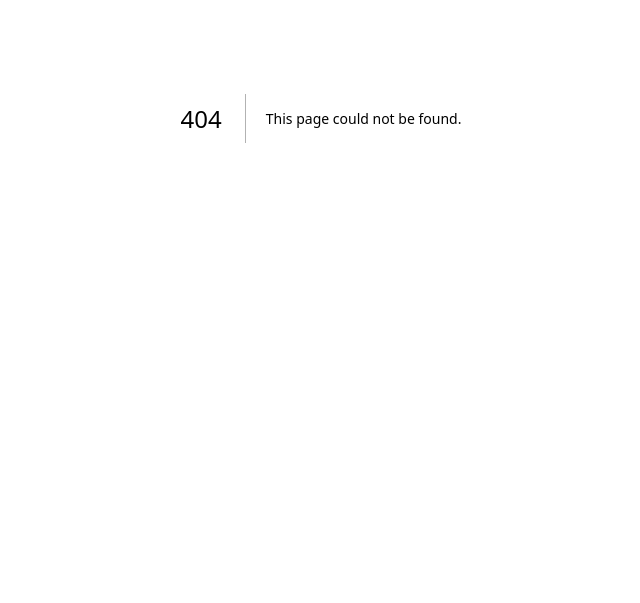
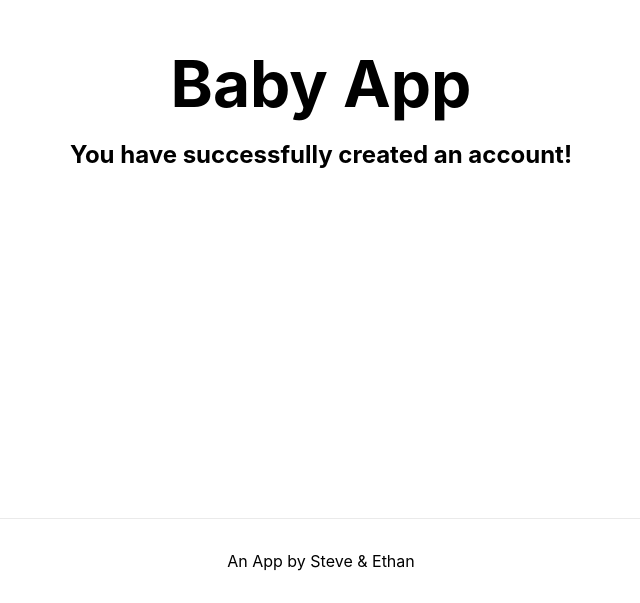
Before and after one commit to CodeBrewLatte/baby-app, a Next.js app: page /success in a window 1280 px wide. Before the commit this address had no page. Shown: the part 282-885 px from the top of the page, without its empty margins (319-959 px from the left). Before the commit the page ends 800 px from the top, so only its background shows below. Built offline with nearby package versions, Linux system fonts and the light colour scheme.

Commit message:
cookie work halted, working on login redirects successful

```diff
--- a/components/signUp.jsx
+++ b/components/signUp.jsx
@@ -6,6 +6,7 @@ import { Container } from '@material-ui/core';
 import { Grid } from '@mui/material';
 import Button from '@mui/material/Button';
 import { useRef, useState, useEffect } from 'react';
+import { useRouter } from "next/router";
 
 const SignUp = () => {
 
@@ -14,15 +15,21 @@ const SignUp = () => {
   const [password,setPassword] = useState('')
   const [baby,setBaby] = useState('')
   const [errorLog, setErrorLog] = useState([])
+  const router = useRouter()
   let errorDom;
 
   //log elements to the DOM
-  if(errorLog.length > 0) {errorDom = errorLog[0].map((element,i) => <li key={i} style={{color: "red"}}>{element}</li>)}
+  if(errorLog.length > 0) {
+    console.log('error log is', errorLog)
+    if(typeof errorLog[0] == "string") errorDom = <li style={{color: "red"}}>{errorLog[0]}</li>
+    else errorDom = errorLog[0].map((element,i) => <li key={i} style={{color: "red"}}>{element}</li>)}
 
 
 
   //function to check common errors and return errors to screen
   const validateEntries = (email,username,password,baby) => {
+    //note this will refresh any errors going in since it needs to revisit what was updated
+    if(typeof errorLog[0] === 'string') return
     if(errorLog.length > 0) setErrorLog([])
     const errors = [];
 
@@ -69,12 +76,15 @@ const SignUp = () => {
       .then((res) => res.json())
       .then((data) => {
         if (data.success) {
-          Router.push('/');
+          console.log('success', data)
+          router.push('/success')
         } else {
-          console.log('error --> ', data)
+          let errors = data.error
+          console.log('error --> ', errors)
+          console.log(typeof errors)
+          setErrorLog(old => [...old, errors])
         }
       });
-    //make cookies for the user to post as their sessionId
 
   }
 
--- a/pages/api/userhandler.js
+++ b/pages/api/userhandler.js
@@ -4,6 +4,7 @@ import mongoose from "mongoose";
 import bcrypt from "bcrypt";
 import cookie from "cookie";
 import jwt from "jsonwebtoken";
+import { NextResponse, NextRequest } from "next/server";
 
 export default async function handler(req, res) {
   console.log("we made it to the handler");
@@ -44,6 +45,7 @@ export default async function handler(req, res) {
             baby: baby,
           });
         } catch (e) {
+          console.log("error hit in user creation!", e);
           res
             .status(401)
             .json({ error: "User already exists, please log in!" });
@@ -56,22 +58,23 @@ export default async function handler(req, res) {
         console.log(error);
         res.status(400).json({ success: false });
       }
-      user = Object.assign({}, user);
-      const token = jwt.sign(user, "secret", {
-        expiresIn: "8h",
-      });
+      // user = Object.assign({}, user);
+      // const token = jwt.sign(user, "secret", {
+      //   expiresIn: "8h",
+      // });
 
-      res.setHeader(
-        "Set-Cookie",
-        cookie.serialize("BabyAuth", token, {
-          httpOnly: true,
-          maxAge: 8 * 60 * 60,
-          path: "/",
-          sameSite: "lax",
-          secure: true,
-        })
-      );
-      res.json(user);
+      // res.setHeader(
+      //   "Set-Cookie",
+      //   cookie.serialize("BabyAuth", token, {
+      //     httpOnly: true,
+      //     maxAge: 8 * 60 * 60,
+      //     path: "/",
+      //     sameSite: "lax",
+      //     secure: true,
+      //   })
+      // );
+      //res.json(user);
+      res.status(200).json({ success: true });
       break;
     default:
       res.status(400).json({ success: false });
--- /dev/null
+++ b/pages/success.jsx
@@ -0,0 +1,45 @@
+import Head from 'next/head'
+import Image from 'next/image'
+import styles from '../styles/Home.module.css'
+import { useState, useEffect } from 'react'
+import SignUp from '../components/signUp'
+
+export default function Home() {
+  useEffect(() => setSignUp(true),[])
+
+  const [signUp,setSignUp] = useState(true)
+
+  const toggleSignUp = () => {
+    setSignUp(current => !current)
+  }
+
+  return (
+    <div className={styles.container}>
+      <Head>
+        <title>Baby-Up</title>
+
+        <meta name="description" content="Baby Living Tracking App" />
+        <link rel="icon" href="/favicon.ico" />
+      </Head>
+
+      <main className={styles.main}>
+        <h1 className={styles.title}>
+          Baby App
+        </h1>
+
+      <h2>You have successfully created an account! </h2>
+
+      </main>
+
+      <footer className={styles.footer}>
+        <a
+          href="https://vercel.com?utm_source=create-next-app&utm_medium=default-template&utm_campaign=create-next-app"
+          target="_blank"
+          rel="noopener noreferrer"
+        >
+         An App by Steve & Ethan
+        </a>
+      </footer>
+    </div>
+  )
+}
```
